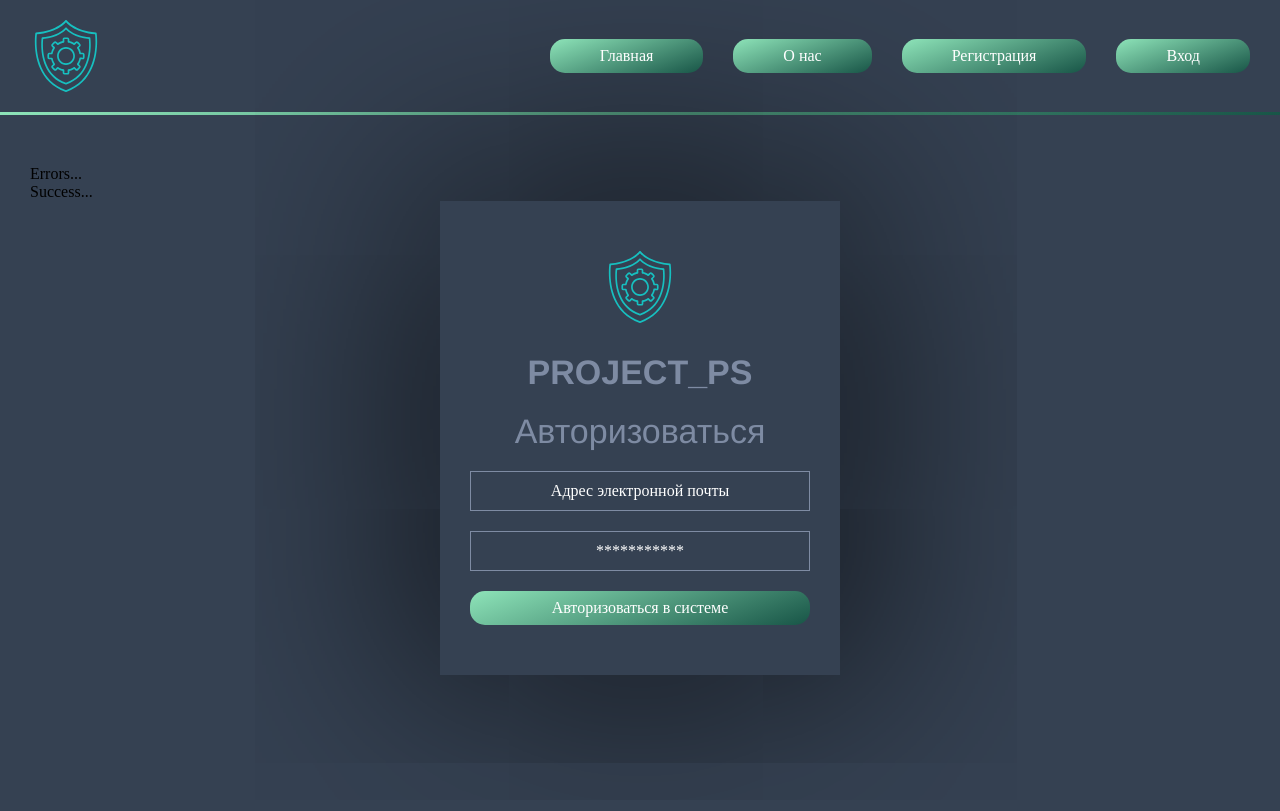
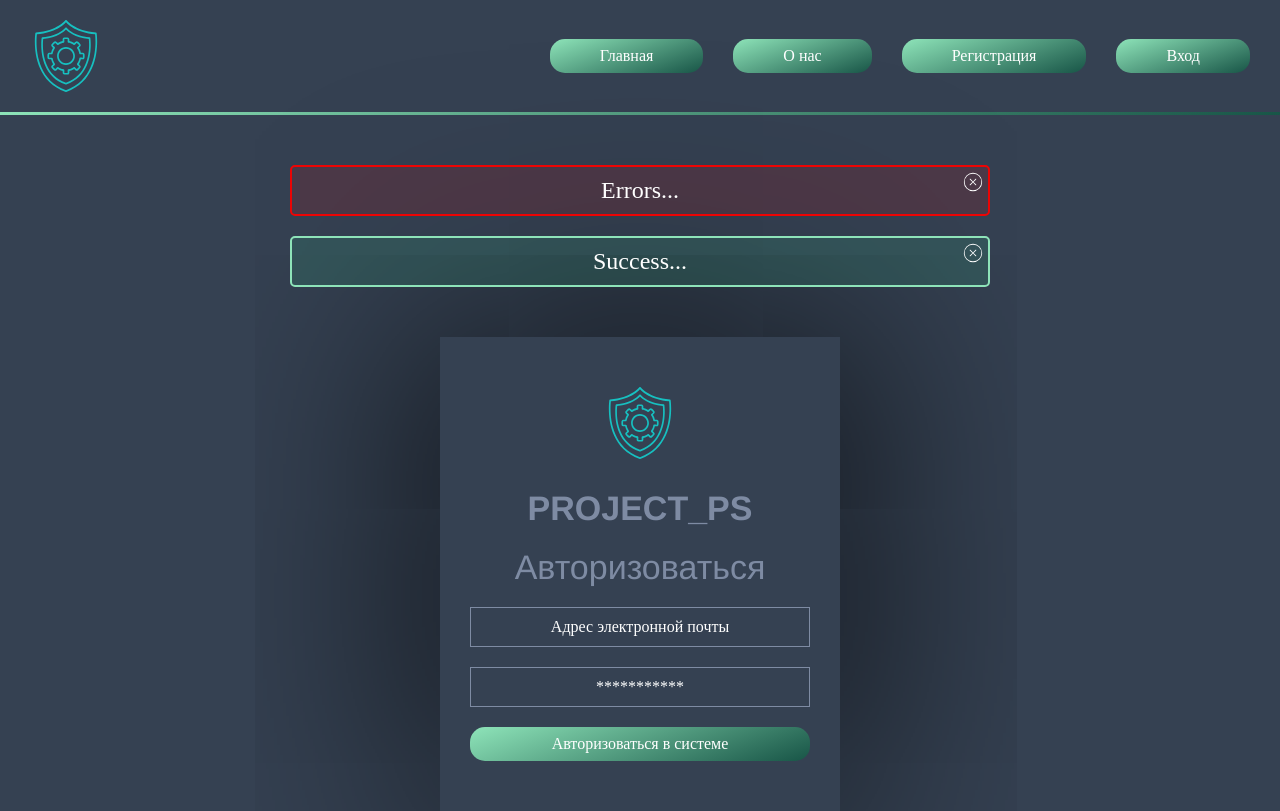
Before and after one commit to IlyaYank/PCserv, a plain HTML site: page components/login_form.html in a window 1280 px wide. Drawn offline with nearby package versions, Linux system fonts and the light colour scheme; files that its build step writes are made by us from their sources.

Commit message:
Add files via upload

```diff
--- a/scss/_global_style.scss
+++ b/scss/_global_style.scss
@@ -67,3 +67,36 @@ $base-line-height: 1.5;
   width: 72px;
   height: 72px;
 }
+//Окна уведомления
+.alert {
+  text-align: center;
+  max-width: 100%;
+  margin-bottom: 50px;
+}
+.alert-danger {
+  position: relative;
+  color: $white-color-text;
+  text-align: center;
+  font-size: $font-size_2;
+  padding: 10px;
+  margin: 20px auto;
+  max-width: 700px;
+  border-radius: 5px;
+}
+.errors-alert {
+  border: 2px solid #ee0404;
+  background-color: #ee04041f;
+}
+.success-alert {
+  border: 2px solid #8ee4b9;
+  background-color: #30a87e2f;
+}
+
+.btn-close {
+  position: absolute;
+  top: 5px;
+  right: 5px;
+  width: 20px;
+  height: 20px;
+  background: url("../img/close.svg");
+}
```
